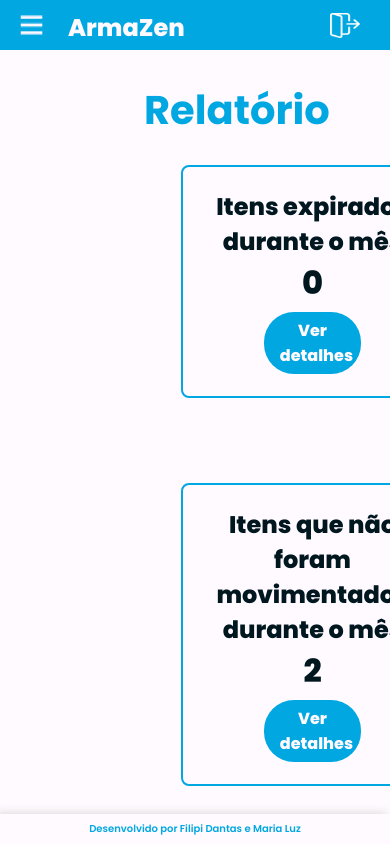
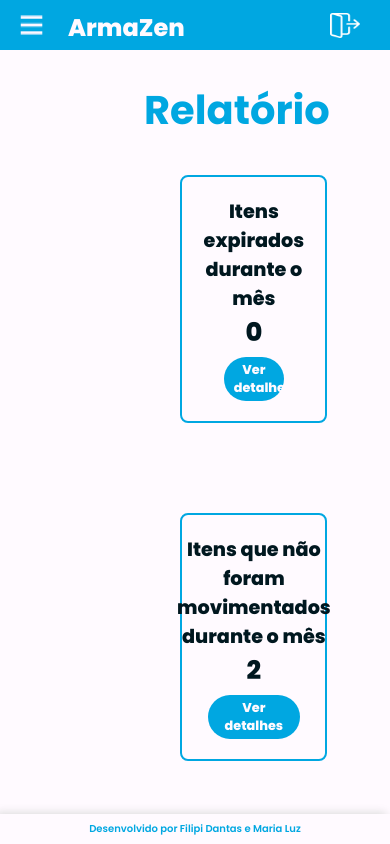
Before and after one commit to Filipi0/armaZen, a Next.js app: page /relatorio in a window 390 px wide. Built offline with nearby package versions, Linux system fonts and the light colour scheme.

Commit message:
ajusta estilos do componente card, melhorando responsividade e aparência em telas menores

```diff
--- a/src/styles/components/card.module.css
+++ b/src/styles/components/card.module.css
@@ -1,5 +1,7 @@
 .card {
-    margin-top: 20px;
+  margin: 30px auto;
+  display: flex;
+  flex-direction: column;
   border-radius: 8px;
   padding: 6px 16px;
   width: 90%;
@@ -7,11 +9,10 @@
   text-align: center;
   background-color: #fffaff;
   color: #00171f;
-    font-family: 'Poppins-Medium';
+  font-family: "Poppins-Medium";
   transition: 0.5s;
   border: 2px solid #00a7e1;
-    margin-left: 32px; /*aqui é só para alinhar pra minha tela */
-    align-self: start;
+  align-items: center;
 }
 
 .expandedCard {
@@ -22,7 +23,7 @@
   padding: 16px;
 }
 
-.info{
+.info {
   border: 2px solid #00a7e1;
   padding: 0 16px 16px 16px;
   border-radius: 8px;
@@ -40,7 +41,7 @@
   font-size: 1rem;
 }
 
-.button:hover{
+.button:hover {
   background-color: #003459;
   color: #00a7e1;
   transition: 0.5s;
@@ -53,7 +54,35 @@
   margin: 16px 0;
 }
 
-.list li{
+.list li {
   border-bottom: 2px solid #d9d9d9;
   padding-bottom: 5px;
 }
+
+@media (max-width: 768px) {
+  .card {
+    width: 70%;
+    padding: 4px 10px;
+    font-size: 0.8rem;
+  }
+
+  .info {
+    font-size: 0.75rem;
+    padding: 4px 10px;
+    border-width: 1px;
+  }
+
+  .button {
+    width: 60%;
+    padding: 4px 10px;
+    font-size: 0.8rem;
+  }
+  .list {
+    font-size: 0.75rem;
+  }
+
+  .list li {
+    padding-bottom: 3px;
+    border-bottom-width: 1px;
+  }
+}
```
Lines whose indentation alone changed are shown as unchanged.
